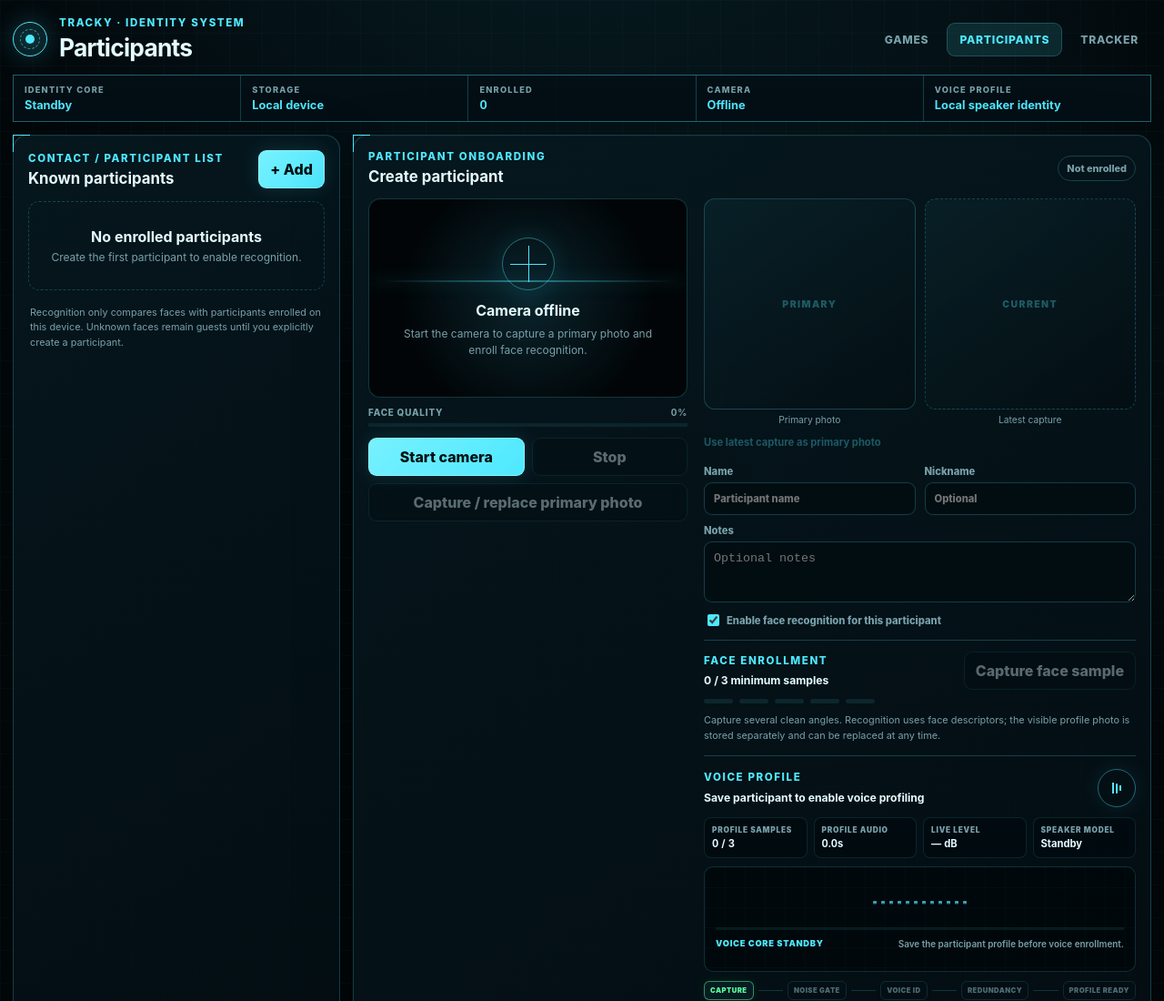
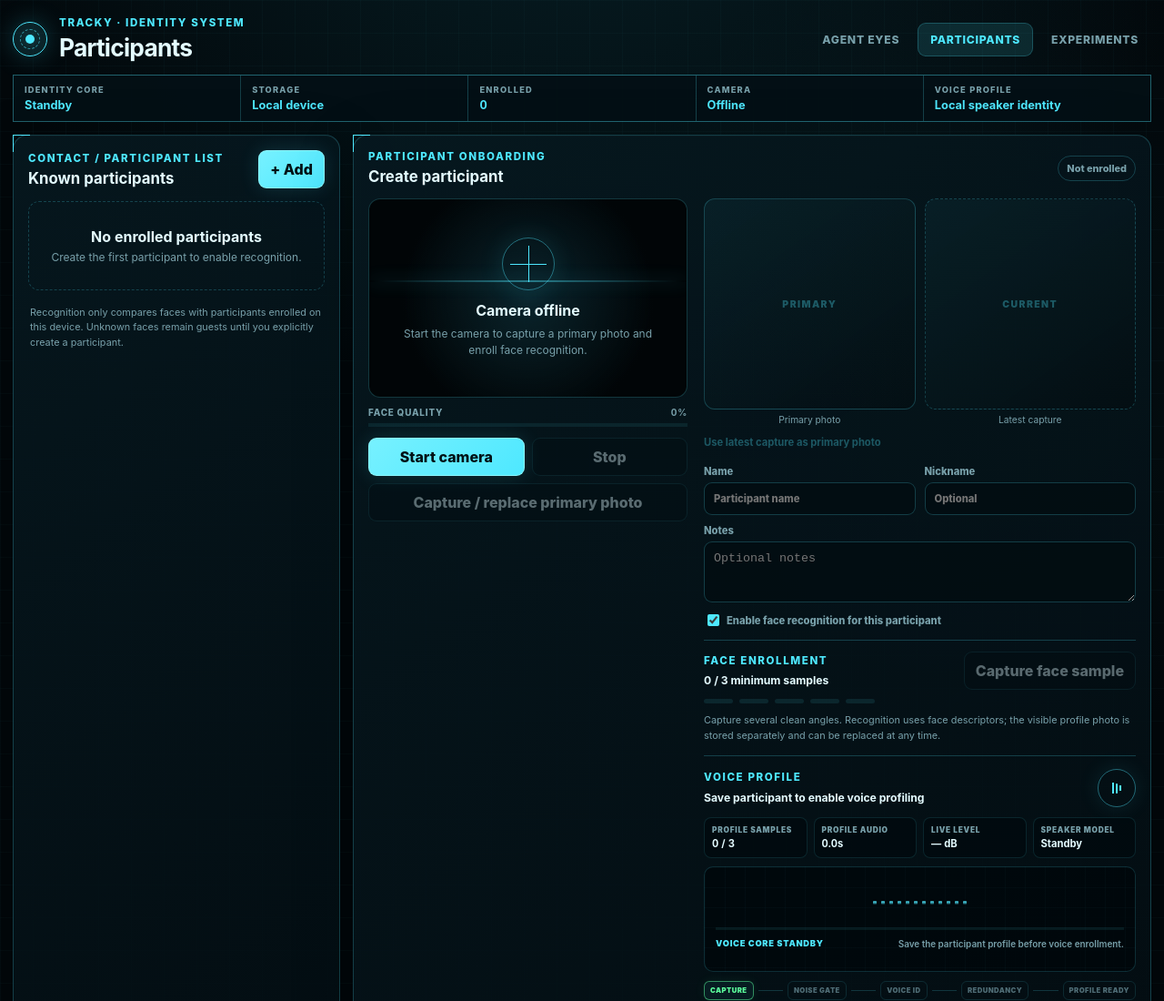
Before and after one commit to davemt74-lang/tracky, a website with bundled scripts: page participants.html in a window 1280 px wide. Shown: the top 1100 px of the page at 91% size. Built offline with nearby package versions, Linux system fonts and the light colour scheme.

Commit message:
nav: make Agent Eyes primary and move games under experiments

```diff
--- a/participants.html
+++ b/participants.html
@@ -18,9 +18,9 @@
       </div>
     </div>
     <nav class="jarvis-nav">
-      <a href="./games.html">Games</a>
+      <a href="./index.html">Agent Eyes</a>
       <a class="active" href="./participants.html">Participants</a>
-      <a href="./index.html">Tracker</a>
+      <a href="./experiments.html">Experiments</a>
     </nav>
   </header>
 
```
